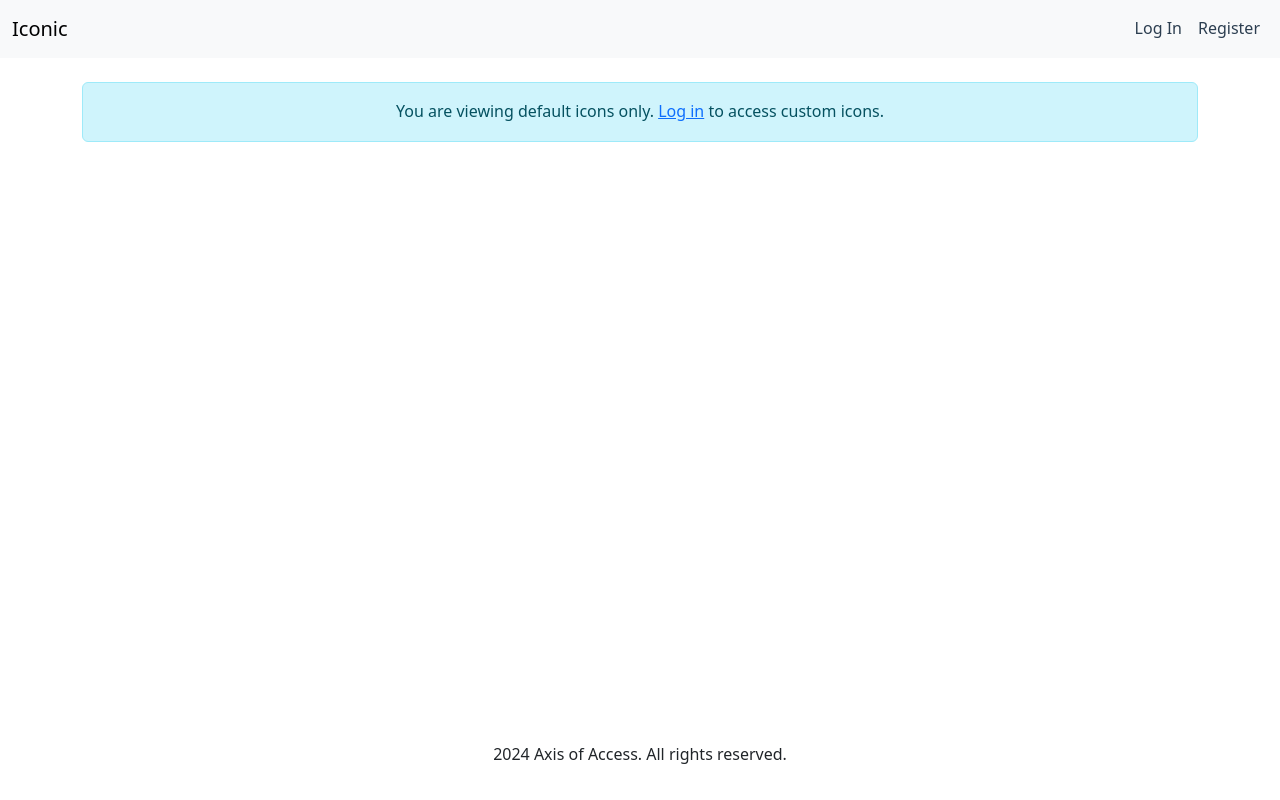
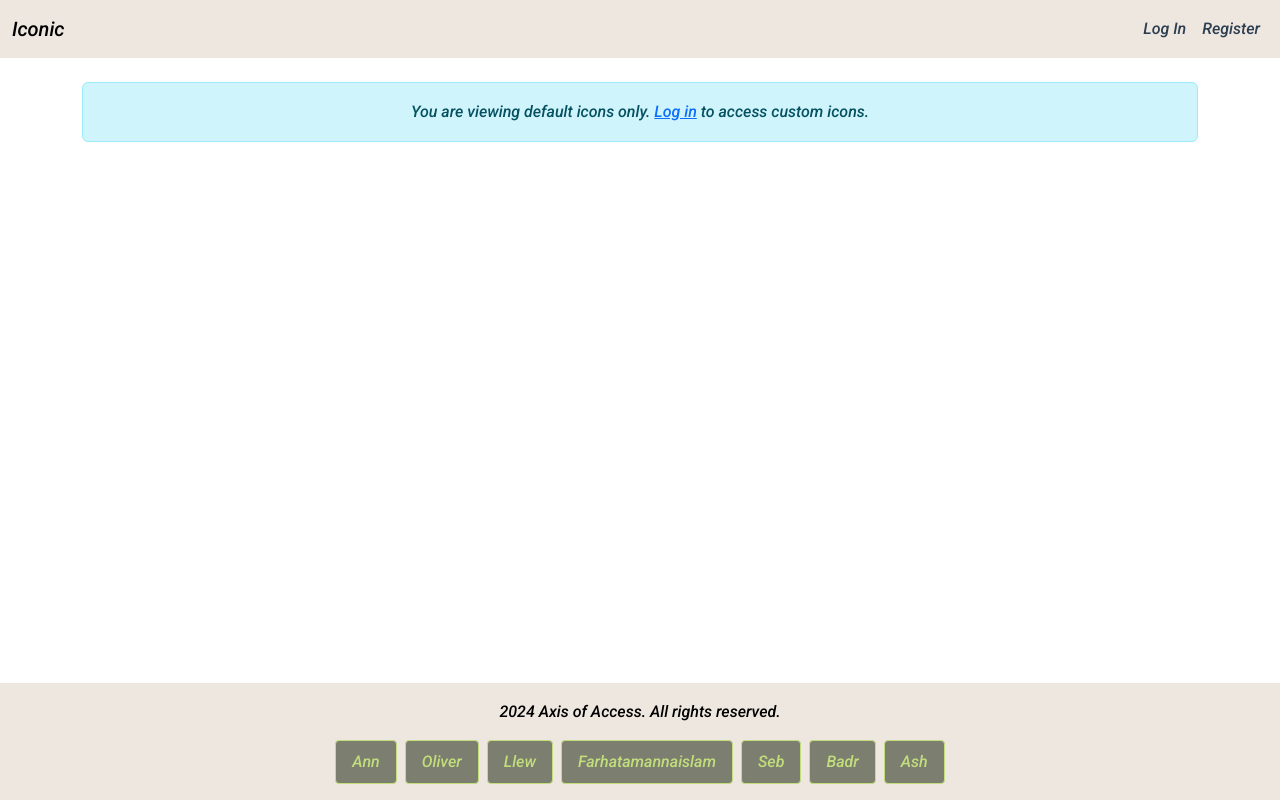
Before and after one commit to aslinedvinsson/Axisofaccesshack, a Django app: page / in a window 1280 px wide. Run offline with Django 3.2, Linux system fonts and the light colour scheme; data that the repository does not hold is empty.

Commit message:
Add styles to main page

```diff
--- a/static/css/style.css
+++ b/static/css/style.css
@@ -2,7 +2,9 @@ html, body{
     padding: 0;
     margin: 0;
     box-sizing: border-box;
-
+    font-family: "Roboto", sans-serif;
+    font-weight: 500;
+    font-style: italic;
 }
 
 .icon-tile {
@@ -112,3 +114,122 @@ body {
     line-height: 1.6;
     font-size: 16px;
 }
+
+/* CSS to be added to index */
+
+header .bg-body-tertiary {
+    background-color: #EDE7E0 !important;
+}
+
+/* Typography */
+h3 {
+    margin: 15px;
+    text-transform: uppercase;
+    text-align: center;
+}
+
+/* Homepage Title */
+.title-homepage h1 {
+    text-align: center;
+    color: #000d3f;
+    margin: 20px;
+}
+/* Section 1 */
+.section1 {
+    display: grid;
+    grid-template-columns: repeat(1, 1fr); /* 2 columns of equal width */
+    gap: 50px; /* Space between images */
+    margin: 25px;
+}
+.section1 h3 {
+    color: #000c3d;
+}
+.section1 a {
+    text-decoration: none;
+    background-color: #EDE7E0;
+}
+.section1 img {
+    width: 300px;
+    height: 350px;
+    border-radius: 10px 10px 0 0;
+    margin: 10px;
+}
+/* Icons and Emojis */
+.icons-emoji {
+    background-color: #EDE7E0;
+    border-radius: 10px;
+    border: 1px solid rgb(1, 0, 32);
+    box-shadow:
+        0 2.8px 2.2px rgba(0, 0, 0, 0.034),
+        0 6.7px 5.3px rgba(0, 0, 0, 0.048),
+        0 12.5px 10px rgba(0, 0, 0, 0.06),
+        0 22.3px 17.9px rgba(0, 0, 0, 0.072),
+        0 41.8px 33.4px rgba(0, 0, 0, 0.086),
+        0 100px 80px rgba(0, 0, 0, 0.12);
+}
+.icons-emoji:hover {
+    box-shadow: 0.5rem 0.5rem rgb(0, 13, 71);
+    transition: 0.3s;
+}
+.icons-emoji img {
+    width: 100px;
+    height: 100px;
+    border-radius: 50%;
+}
+/* Square Container */
+.square {
+    display: flex;
+    justify-content: center;
+    align-items: center;
+    flex-wrap: wrap;
+    margin: 10px;
+    background-color: #EDE7E0;
+}
+
+/* Footer style section */
+footer {
+    background-color: #EDE7E0;
+    display: flex;
+    flex-wrap: wrap; /* Allow wrapping for responsiveness */
+    justify-content: center; /* Center content horizontally */
+    align-items: center; /* Center content vertically */
+    padding: 16px;
+    text-align: center;
+}
+footer p {
+    color: #000;
+}
+.github-links {
+    display: flex; /* Use Flexbox for layout */
+    flex-wrap: wrap; /* Allow links to wrap if they don’t fit */
+    justify-content: center; /* Center links horizontally */
+    gap: 8px; /* Add space between links */
+}
+.github-links a {
+    margin: 0; /* Reset margins (gap handles spacing) */
+    padding: 8px 16px; /* Add padding for a clickable area */
+    text-decoration: none;
+    color: #96d41b;
+    opacity: 0.5;
+    display: inline-block; /* Ensure links behave like blocks */
+    border: 1px solid #96d41b; /* Add border for visibility */
+    border-radius: 4px;
+    background-color: #0e1a01;
+}
+.github-links a:hover {
+    opacity: 1;
+    color: #152700;
+    background-color: #4f6b16;
+}
+/* Media query for smaller screens */
+@media screen and (min-width: 576px) {
+    .github-links {
+        flex-direction: row; /* Links stay in a row */
+    }
+
+    .github-links a {
+        flex: 1 1 auto; /* Links shrink or grow evenly */
+        text-align: center; /* Center the text inside each link */
+    }
+
+}
--- a/templates/base.html
+++ b/templates/base.html
@@ -13,6 +13,10 @@
   <link href="https://cdn.jsdelivr.net/npm/bootstrap@5.3.3/dist/css/bootstrap.min.css" rel="stylesheet"
     integrity="sha384-QWTKZyjpPEjISv5WaRU9OFeRpok6YctnYmDr5pNlyT2bRjXh0JMhjY6hW+ALEwIH" crossorigin="anonymous">
   <link rel="stylesheet" href="{% static 'css/style.css' %}">
+  <!-- Google Fonts -->
+  <link rel="preconnect" href="https://fonts.googleapis.com">
+  <link rel="preconnect" href="https://fonts.gstatic.com" crossorigin>
+  <link href="https://fonts.googleapis.com/css2?family=Roboto:ital,wght@1,500&display=swap" rel="stylesheet">
 </head>
 
 <body class="d-flex flex-column min-vh-100">
@@ -61,15 +65,23 @@
       </div>
     </nav>
   </header>
-
+  <!-- Main content -->
   <main id="main-content" role="main">
     {% block content %}
     {% endblock %}
   </main>
-
-  <footer role="contentinfo" class="mt-auto py-3 mt-auto">
+  <footer role="contentinfo" class="mt-auto py-3">
     <div class="container text-center">
-      <p>{% now "Y" %} Axis of Access. All rights reserved.</p>
+        <p>{% now "Y" %} Axis of Access. All rights reserved.</p>
+    </div>
+    <div class="github-links">
+        <a href="https://github.com/aslinedvinsson" target="_blank" rel="noopener noreferrer">Ann</a>
+        <a href="https://github.com/olliesharp5" target="_blank" rel="noopener noreferrer">Oliver</a>
+        <a href="https://github.com/LlewBach" target="_blank" rel="noopener noreferrer">Llew</a>
+        <a href="https://github.com/farhatamannaislam" target="_blank" rel="noopener noreferrer">Farhatamannaislam</a>
+        <a href="https://github.com/SebZG" target="_blank" rel="noopener noreferrer">Seb</a>
+        <a href="https://github.com/BadrAlioui" target="_blank" rel="noopener noreferrer">Badr</a>
+        <a href="https://github.com/AshLaw96" target="_blank" rel="noopener noreferrer">Ash</a>
     </div>
   </footer>
 
```
